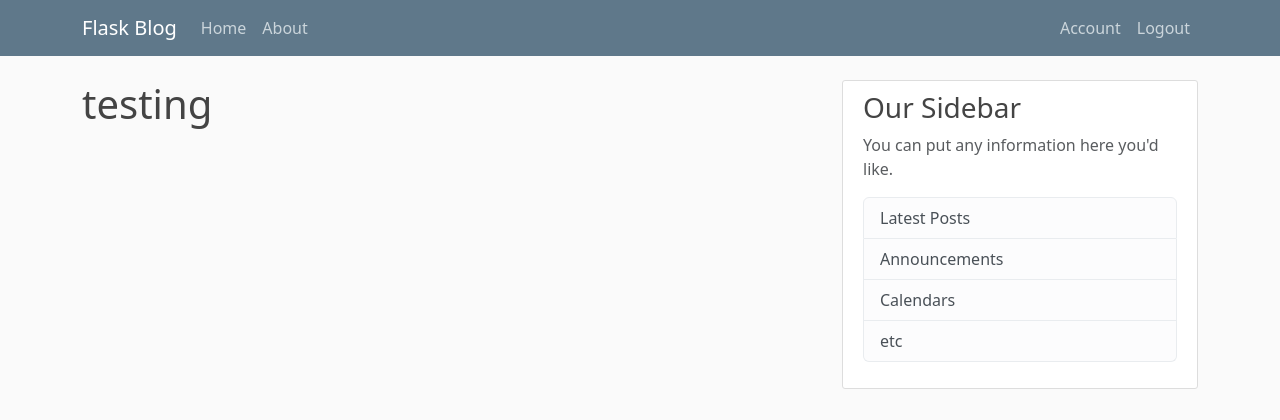
After one commit to GAGGZ1/Flask-Blog, a Flask app: page /account in a window 1280 px wide. The commit adds this page. Shown: the top 420 px of the page. Run offline with Flask 3, Linux system fonts and the light colour scheme; a user stored in the database is signed in.

Commit message:
Added User authentication

```diff
--- a/Flask_Blog/flaskblog/__init__.py
+++ b/Flask_Blog/flaskblog/__init__.py
@@ -14,6 +14,9 @@
 db=SQLAlchemy(app)
 bcrypt=Bcrypt(app)
 login_manager=LoginManager(app)
+login_manager.login_view='login'
+login_manager.login_message_category='info'
+
 
 
 from flaskblog import routes
--- a/Flask_Blog/flaskblog/routes.py
+++ b/Flask_Blog/flaskblog/routes.py
@@ -1,9 +1,9 @@
-from flask import render_template,url_for,flash,redirect
+from flask import render_template,url_for,flash,redirect,request
 
 from flaskblog.forms import RegistrationForm,LoginForm
 from flaskblog.models import User,Post
 from flaskblog import app,db,bcrypt
-
+from flask_login import  login_user,current_user,logout_user, login_required
 posts=[
     {
         'author':'corey schafer',
@@ -32,6 +32,11 @@
 
 @app.route("/register", methods=["POST", "GET"])
 def register():
+    if current_user.is_authenticated:
+        return redirect(url_for('home'))
+
+
+
     form = RegistrationForm()
     if form.validate_on_submit():
         hashed_password = bcrypt.generate_password_hash(form.password.data).decode('utf-8')
@@ -46,11 +51,27 @@
 
 @app.route("/login" , methods=["POST",'get'])
 def login():
+    if current_user.is_authenticated:
+        return redirect(url_for('home'))
+
     form = LoginForm()
     if form.validate_on_submit():
-        if form.email.data=='admin@blog.com' and form.password.data=='password':
-            flash('You have been logged in!','success')
-            return redirect(url_for('home'))
+        user=User.query.filter_by(email=form.email.data).first()
+        if user and bcrypt.check_password_hash(user.password, form.password.data):
+            login_user(user, remember=form.remember.data)
+            next_page = request.args.get('next')
+            # return redirect(url_for('home'))
+            return redirect(next_page) if next_page else redirect(url_for('home'))
         else:
             flash('Login Unsuccessful. Please check email and password','danger')
     return render_template('login.html', title='Login', form=form)
+
+@app.route('/logout')
+def logout():
+    logout_user()
+    return redirect(url_for('home'))
+
+@app.route('/account')
+@login_required
+def account():
+    return render_template('account.html', title='Account')
--- /dev/null
+++ b/Flask_Blog/flaskblog/templates/account.html
@@ -0,0 +1,5 @@
+{% extends "layout.html" %}
+{% block content %}
+
+<h1>{{ current_user.username }}</h1>
+{% endblock content%}
--- a/Flask_Blog/flaskblog/templates/layout.html
+++ b/Flask_Blog/flaskblog/templates/layout.html
@@ -25,13 +25,19 @@
           <div class="navbar-nav mr-auto">
             <a class="nav-item nav-link" href="{{ url_for('home') }}">Home</a>
             <a class="nav-item nav-link" href="{{ url_for('about') }}">About</a>
-          </div>
+          </div></div>
           <!-- Navbar Right Side -->
           <div class="navbar-nav">
-            <a class="nav-item nav-link" href="{{ url_for('login') }}">Login</a>
-            <a class="nav-item nav-link" href="{{ url_for('register') }}">Register</a>
-          </div>
-        </div>
+            {% if current_user.is_authenticated %}
+
+            <a class="nav-item nav-link" href="{{ url_for('account') }}">Account</a>
+            <a class="nav-item nav-link" href="{{ url_for('logout') }}">Logout</a>
+            {% else %}
+              <a class="nav-item nav-link" href="{{ url_for('login') }}">Login</a>
+              <a class="nav-item nav-link" href="{{ url_for('register') }}">Register</a>
+            {% endif %}
+            </div>
+
       </div>
     </nav>
   </header>
```
Also changed, not shown: Flask_Blog/instance/site.db.
